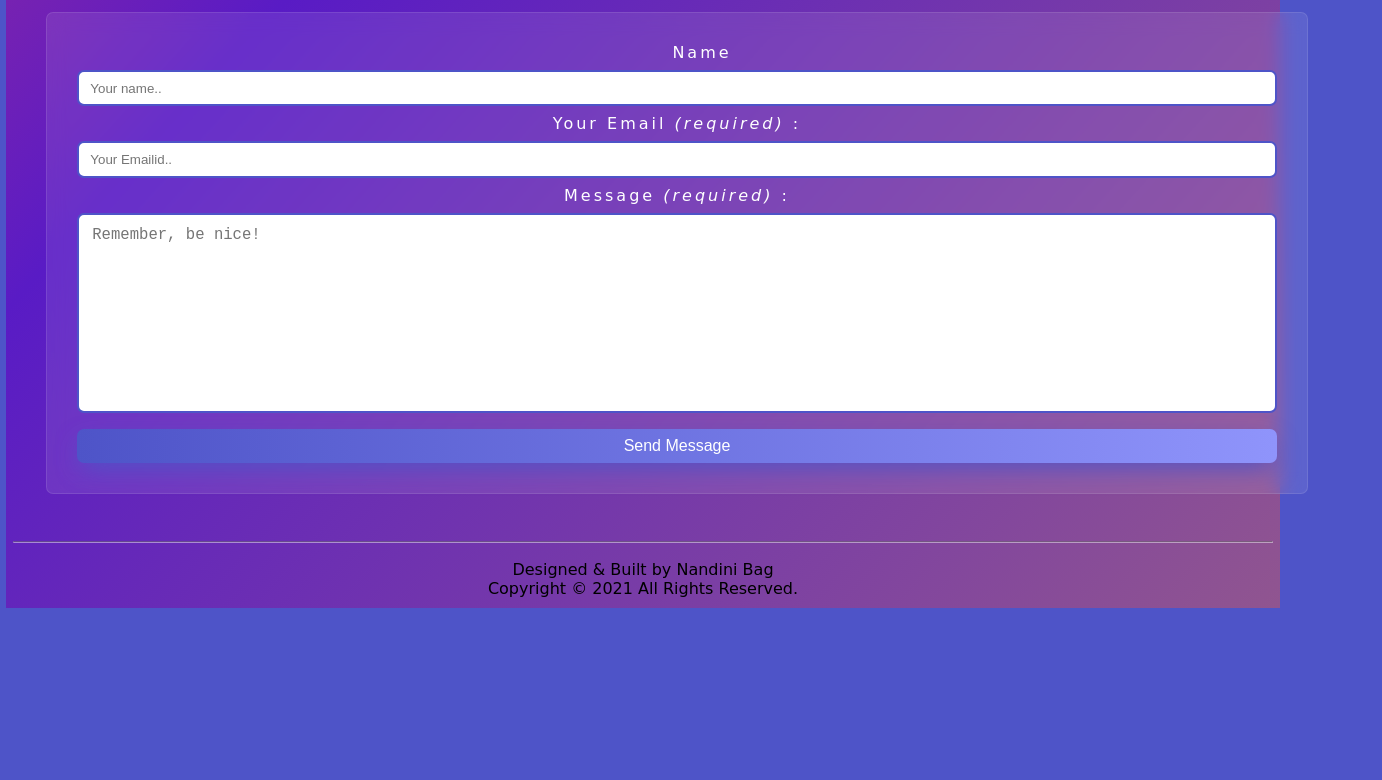
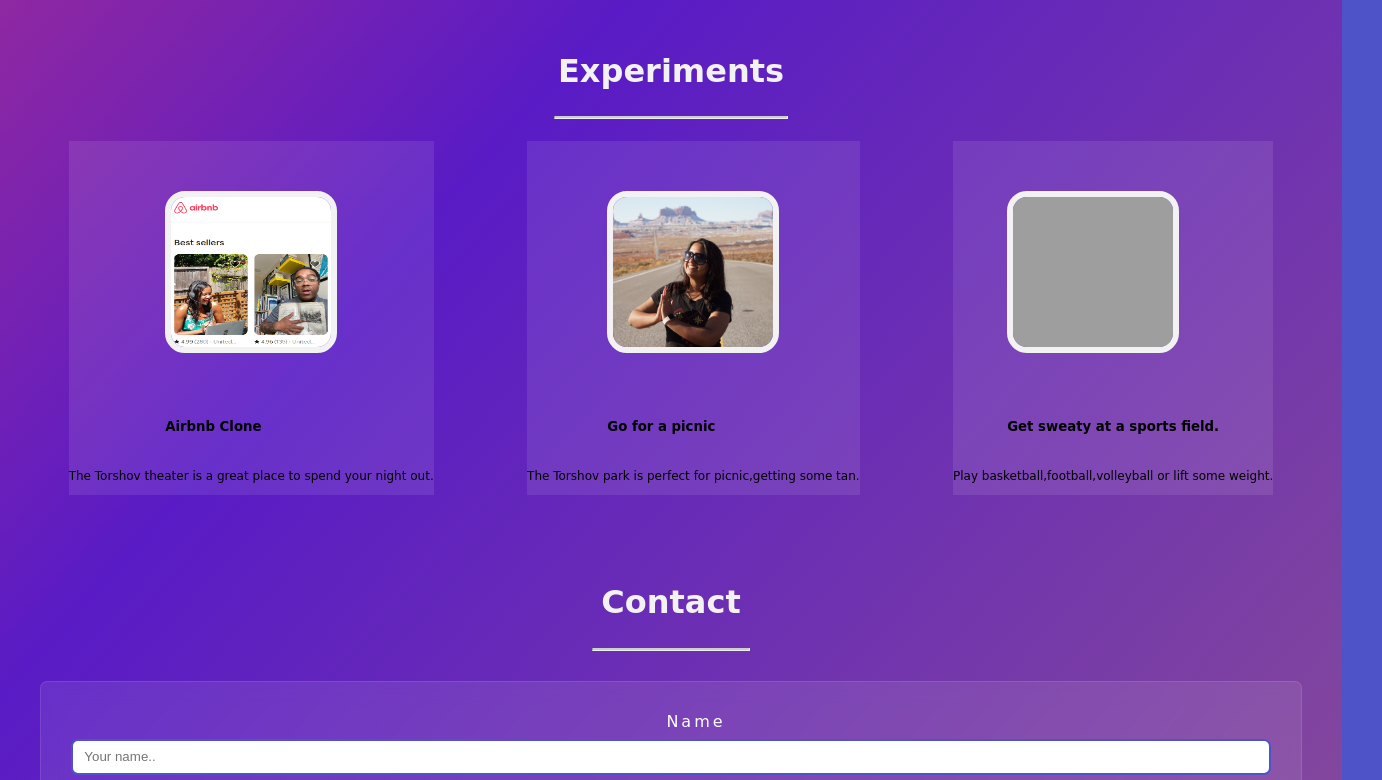
Before and after one commit to Nandini1Bag/Portfolio, a plain HTML site: page index.html in a window 1280 px wide. Shown: the part 1407-2187 px from the top of the page, 1382 px wide, since content can reach past the window. Before the commit the page ends 2015 px from the top, so only its background shows below. Drawn offline with Linux system fonts and the light colour scheme; grey boxes are pictures that could not be loaded.

Commit message:
Added experiment section.

```diff
--- a/Styles.css
+++ b/Styles.css
@@ -1,19 +1,21 @@
 
 * {
-	margin: 0;
-	padding: 0;
+	/* margin: 0;
+	padding: 0; */
 }
 body {
 	font-family: 'Baloo 2', cursive;
    background: #4e54c8;
    position: absolute;
-     top: 6px;
+     /* top: 6px;
     left: 6px;
      bottom: 6px;
-     right: 0;
+     right: 0;  */
+     margin: 0;
    overflow-y: scroll;
    overflow-x: hidden;
 }
+
 
 #welcome-section{
     /* background-color: rgb(44, 45, 46);  */
@@ -84,11 +86,13 @@ body {
    }
 
    #navbar{
-    top:0px;
-    position: fixed;
-    background-color: red;
-    width:100%;
-    height:70px;
+    display: flex;
+    align-items: center;
+
+    /* background: linear-gradient(132deg, #FC415A, #591BC5, #905590);  */
+    height: 50px;
+    padding: 30px 25px;
+    box-shadow: 0px 2.98256px 7.4564px rgba(0, 0, 0, 0.1);
    }
    /* .nav-link{
     color: #f2f2f2;
@@ -131,8 +135,6 @@ body {
 
 
 .area{
-    /* background: #4e54c8;
-    background: -webkit-linear-gradient(to left, #8f94fb, #4e54c8);  */
     background: linear-gradient(132deg, #FC415A, #591BC5, #905590);
 
 }
@@ -155,7 +157,6 @@ body {
     background: rgba(255, 255, 255, 0.2);
     animation: animate 25s linear infinite;
     bottom: -150px;
-
 }
 
 .circles li:nth-child(1){
@@ -251,9 +252,6 @@ body {
     }
 
 }
-
-
-
 
 
 .banner-text {
@@ -354,7 +352,7 @@ body {
 .logo{
     width: 55px;
     height: 50px;
-    margin: 40px 63px;
+     margin: 40px 63px;
     float: left;
     border-radius: 100%;
     border: 2px solid #6427cd;
@@ -520,6 +518,36 @@ img {
   animation-direction: alternate;
 }
 
+
+.Experiments-section{
+  padding: 2px;
+   background-color: #F1FAEE;
+}
+.Experiments-details{
+   display: flex;
+   justify-content: space-around;
+   padding: 2px;
+   margin: 20px;
+}
+.detailsflex{
+ display: flex;
+ flex-direction: column;
+ justify-content: space-between;
+ align-items: center;
+ background-color: rgba(255, 255, 255, 0.089);/* glassmorphism */
+}
+
+.Experiments-details div p{
+   font-size: 12px;
+   text-align: center;
+}
+
+.Square-img{
+  width: 160px;
+  height: 150px;
+  border-radius: 20px;
+}
+
 .Contact_section{
   padding: 40px;
 }
--- a/index.html
+++ b/index.html
@@ -6,7 +6,9 @@
   </head>
 <html>
 <body>
- <div  class="area" >
+  <!-- View for circles reference -->
+  <!-- https://codepen.io/jspilka95/pen/vYXXWOE -->
+ <div class="area" >
   <ul class="circles">
     <li></li>
     <li></li>
@@ -24,51 +26,25 @@
     <div class="force-overflow"></div>
   </div>
     <header>
-  <!-- <nav id="navbar">
-   <ul>
-   <li><a  class="nav-link"href="#About">About</a></li>
-        <li><a  class="nav-link" href="#Works">Works</a></li>
-          <li><a  class="nav-link" href="#Contact">Contact</a></li>
-    </ul>
-  </nav>  -->
+  <nav id="navbar">
   <div class="logo"><span>NB</span></div>
   <div class="banner-text">
-    <nav class="stroke">
 		<ul>
       <li><a  class="nav-link"href="#Home">Home</a></li>
 			<li><a  class="nav-link"href="#About">About</a></li>
       <li><a  class="nav-link"href="#Experiments">Experiments</a></li>
       <li><a  class="nav-link" href="#Contact">Contact</a></li>
 		</ul>
-    </nav>
 	</div>
+</nav>
   </header>
-
-  <!-- <section id="rotating-section">
-    <div class="area" >
-      <ul class="circles">
-              <li></li>
-              <li></li>
-              <li></li>
-              <li></li>
-              <li></li>
-              <li></li>
-              <li></li>
-              <li></li>
-              <li></li>
-              <li></li>
-      </ul>
-    </div >
-  </section> -->
 
   <div id="Me">
 <section id="welcome-section">
   <div id="center">
     <h1> Hey! I am Nandini👋</h1>
     <h1>I code for the Web.</h1>
-
-    <!-- <p id="web">I work on Web.</p> -->
-  </div>
+   </div>
 </section>
 </div>
 
@@ -90,8 +66,8 @@
     <ul>
         <li><a href="https://github.com/Nandini1Bag" target="blank"><i class="fab fa-github"></i></i></a></li>
         <li><a href="https://www.instagram.com" target="blank"><i class="fab fa-instagram"></i></a></li>
-        <li><a href="https://www.linkedin.com" target="blank"><i class="fab fa-linkedin-in"></i></a></li>
-        <li><a href="https://codepen.io/nandini1bag"><i class="fab fa-codepen" target="blank"></i></a></li>
+        <li><a href="https://www.linkedin.com" target="blank"><i class="fab fa-linkedin-in" ></i></a></li>
+        <li><a href="https://codepen.io/nandini1bag" target="blank"><i class="fab fa-codepen"></i></a></li>
     </ul>
 </div>
 <div>
@@ -100,14 +76,46 @@
 </div>
 </div>
 </div>
-
-  </div>
+</div>
 </section>
 
+            <!-- Experiments SECTION -->
 <section>
   <div id="Experiments">
     <h1 class="section_header">Experiments</h1>
     <hr style="width: 15%;">
+              <div class="Experiments-details">
+               <div class="detailsflex">
+                   <div>
+                   <img class="Square-img" src="images/Airbnbclone.png">
+                   <h5>Airbnb Clone</h5>
+                    </div>
+                   <p>The Torshov theater is a great place
+                       to spend your night out.</p>
+                       <!-- <div class="project-links"><a href="https://github.com/Nandini1Bag/Airbnb-ExClone-"
+                        aria-label="GitHub Link" target="_blank" rel="noopener noreferrer">
+                        <svg xmlns="http://www.w3.org/2000/svg" role="img" viewBox="0 0 24 24" fill="none" stroke="currentColor" stroke-width="2" stroke-linecap="round" stroke-linejoin="round" class="feather feather-github"><title>GitHub</title><path d="M9 19c-5 1.5-5-2.5-7-3m14 6v-3.87a3.37 3.37 0 0 0-.94-2.61c3.14-.35 6.44-1.54 6.44-7A5.44 5.44 0 0 0 20 4.77 5.07 5.07 0 0 0 19.91 1S18.73.65 16 2.48a13.38 13.38 0 0 0-7 0C6.27.65 5.09 1 5.09 1A5.07 5.07 0 0 0 5 4.77a5.44 5.44 0 0 0-1.5 3.78c0 5.42 3.3 6.61 6.44 7A3.37 3.37 0 0 0 9 18.13V22"></path></svg></a><a href="https://time-to-have-more-fun.now.sh/" aria-label="External Link" class="external" target="_blank" rel="noopener noreferrer"><svg xmlns="http://www.w3.org/2000/svg" role="img" viewBox="0 0 24 24" fill="none" stroke="currentColor" stroke-width="2" stroke-linecap="round" stroke-linejoin="round" class="feather feather-external-link"><title>External Link</title><path d="M18 13v6a2 2 0 0 1-2 2H5a2 2 0 0 1-2-2V8a2 2 0 0 1 2-2h6"></path><polyline points="15 3 21 3 21 9">
+
+                        </polyline><line x1="10" y1="14" x2="21" y2="3"></line></svg></a></div> -->
+              </div>
+              <div class="detailsflex">
+                  <div>
+                  <img class="Square-img" src="images/Profile.JPG">
+                  <h5>Go for a picnic</h5>
+                  </div>
+                  <p>The Torshov park is perfect for picnic,getting
+                      some tan.</p>
+              </div>
+              <div class="detailsflex">
+                  <div>
+                    <img class="Square-img" src="images/test.jpg">
+                    <h5>Get sweaty at a sports field.</h5>
+                  </div>
+                    <p>Play basketball,football,volleyball or
+                        lift some weight.</p>
+              </div>
+              </div>
+
   </div>
 </section>
 
```
Also changed, not shown: images/Airbnbclone.png (added), package-lock.json (added).
